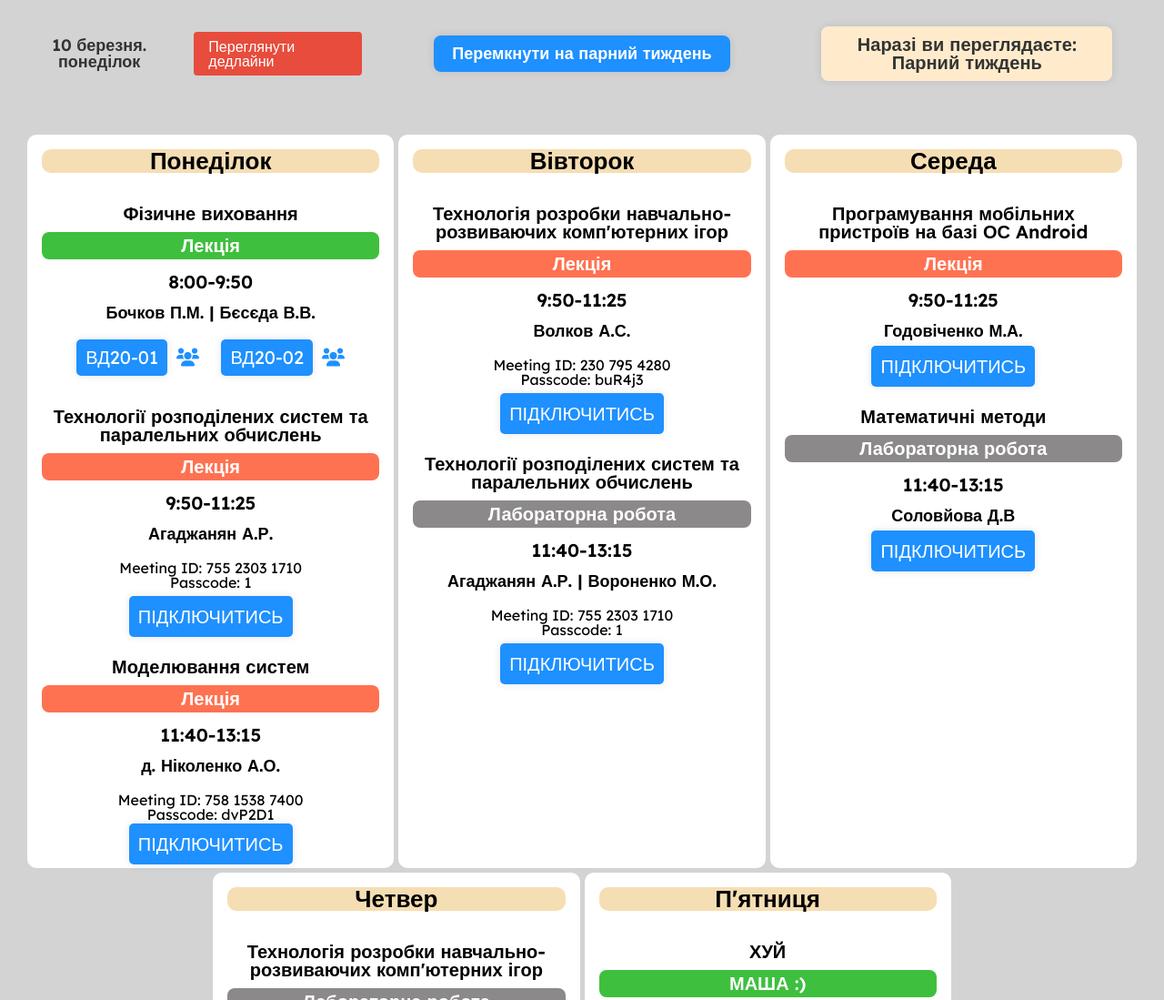
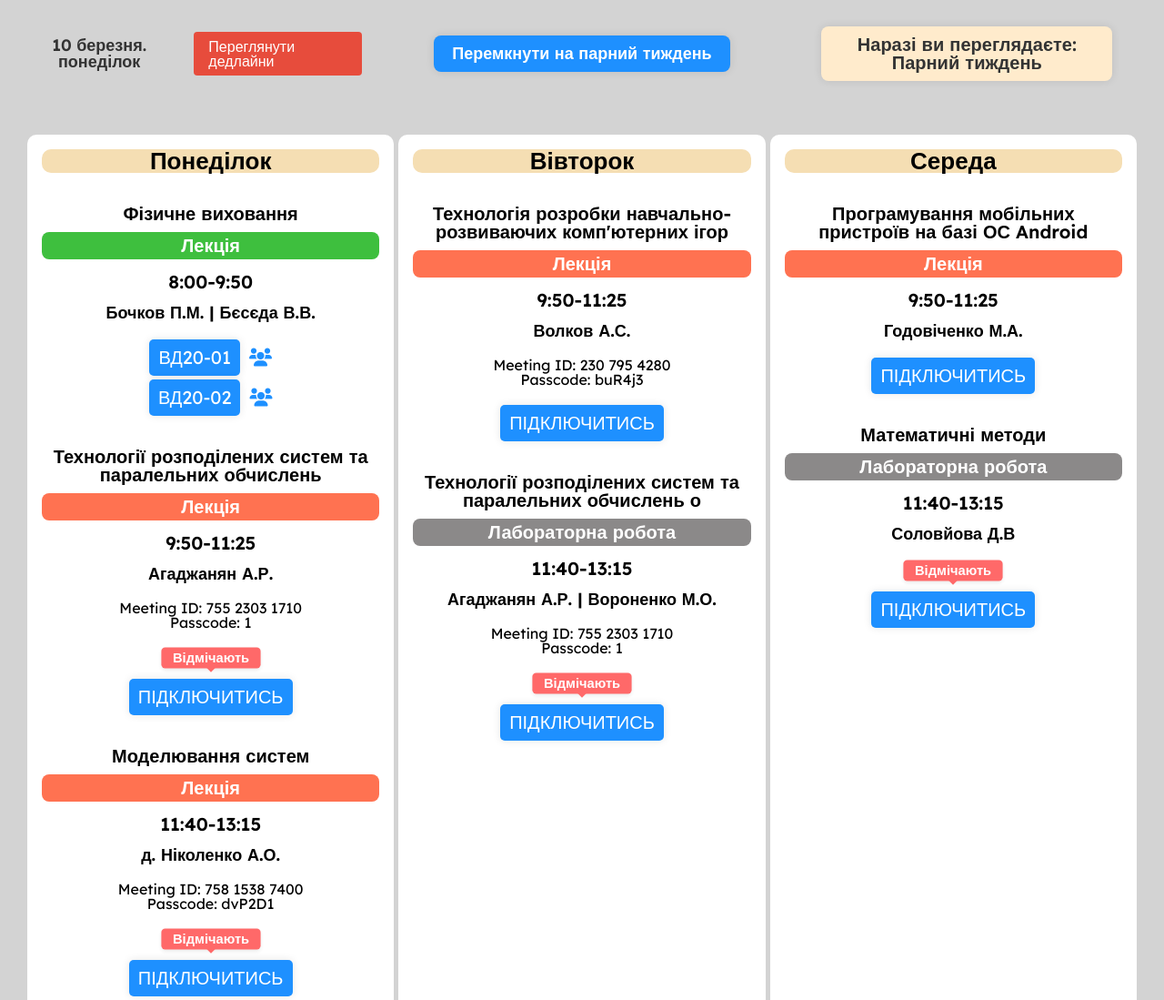
Before and after one commit to Marve10s/AI-222, a plain HTML site: page index.html in a window 1280 px wide. Shown: the top 1099 px of the page at 91% size. Drawn offline with Linux system fonts and the light colour scheme.

Commit message:
Attendance

```diff
--- a/index.html
+++ b/index.html
@@ -133,6 +133,7 @@
                 Passcode: 1
               </div>
               <div class="button">
+                <div class="attendance-marker">Відмічають</div>
                 <a
                   href="https://us04web.zoom.us/j/75523031710?pwd=8qb2Fz4vdLcajVKsxlX7chpuQ6PCSH.1"
                   class="button-link"
@@ -151,12 +152,15 @@
                 Meeting ID: 758 1538 7400 <br />
                 Passcode: dvP2D1
               </div>
+              <div class="button">
+                <div class="attendance-marker">Відмічають</div>
                 <a
                   href="https://us02web.zoom.us/j/75815387400?pwd=NmlqdGZmbW5yK1BuQmFiZXB1S2lKQT09"
                   class="button-link"
                   target="_blank"
                   >Підключитись</a
                 >
+              </div>
             </div>
           </div>
 
@@ -187,7 +191,7 @@
 
             <div class="common-week">
               <h2 class="name-class">
-                Технології розподілених систем та паралельних обчислень
+                Технології розподілених систем та паралельних обчислень о
               </h2>
               <h2 class="block-button-lab">Лабораторна робота</h2>
               <h2 class="time">11:40-13:15</h2>
@@ -198,6 +202,7 @@
               </div>
 
               <div class="button">
+                <div class="attendance-marker">Відмічають</div>
                 <a
                   href="https://us04web.zoom.us/j/75523031710?pwd=8qb2Fz4vdLcajVKsxlX7chpuQ6PCSH.1"
                   class="button-link"
@@ -235,6 +240,7 @@
               <h2 class="time">11:40-13:15</h2>
               <span class="teacher-name">Соловйова Д.В</span>
               <div class="button">
+                <div class="attendance-marker">Відмічають</div>
                 <a
                   href="https://us04web.zoom.us/j/3850184769?pwd=NUpkcWhqTlpwUlVYSkhGbXB4bWM1Zz09"
                   class="button-link"
@@ -278,6 +284,7 @@
                 Passcode: 205010
               </div>
               <div class="button">
+                <div class="attendance-marker">Відмічають</div>
                 <a
                   href="https://us02web.zoom.us/j/4209706766?pwd=YVhZSHVYWGJOVkZLc2t0VFlkbDdxQT09&&omn=85498519147"
                   class="button-link"
--- a/style.css
+++ b/style.css
@@ -325,3 +325,56 @@ h2 {
   border-right: 8px solid transparent;
   border-bottom: 8px solid white;
 }
+
+.attendance-marker {
+  background-color: #ff4444;
+  color: white;
+  font-size: 14px;
+  font-weight: 600;
+  padding: 4px 12px;
+  border-radius: 4px;
+  margin-bottom: 8px;
+  text-align: center;
+  box-shadow: 0 2px 4px rgba(0, 0, 0, 0.1);
+  position: relative;
+  display: inline-block;
+  animation: pulse 2s infinite;
+}
+
+@keyframes pulse {
+  0% {
+    transform: scale(1);
+    opacity: 1;
+  }
+  50% {
+    transform: scale(1.05);
+    opacity: 0.8;
+  }
+  100% {
+    transform: scale(1);
+    opacity: 1;
+  }
+}
+
+/* Додаємо трикутник під маркером */
+.attendance-marker::after {
+  content: "";
+  position: absolute;
+  bottom: -4px;
+  left: 50%;
+  transform: translateX(-50%);
+  width: 0;
+  height: 0;
+  border-left: 5px solid transparent;
+  border-right: 5px solid transparent;
+  border-top: 5px solid #ff4444;
+}
+
+/* Покращуємо відступ від кнопки */
+.button {
+  position: relative;
+  display: flex;
+  flex-direction: column;
+  align-items: center;
+  gap: 4px;
+}
```
Lines whose indentation alone changed are shown as unchanged.
